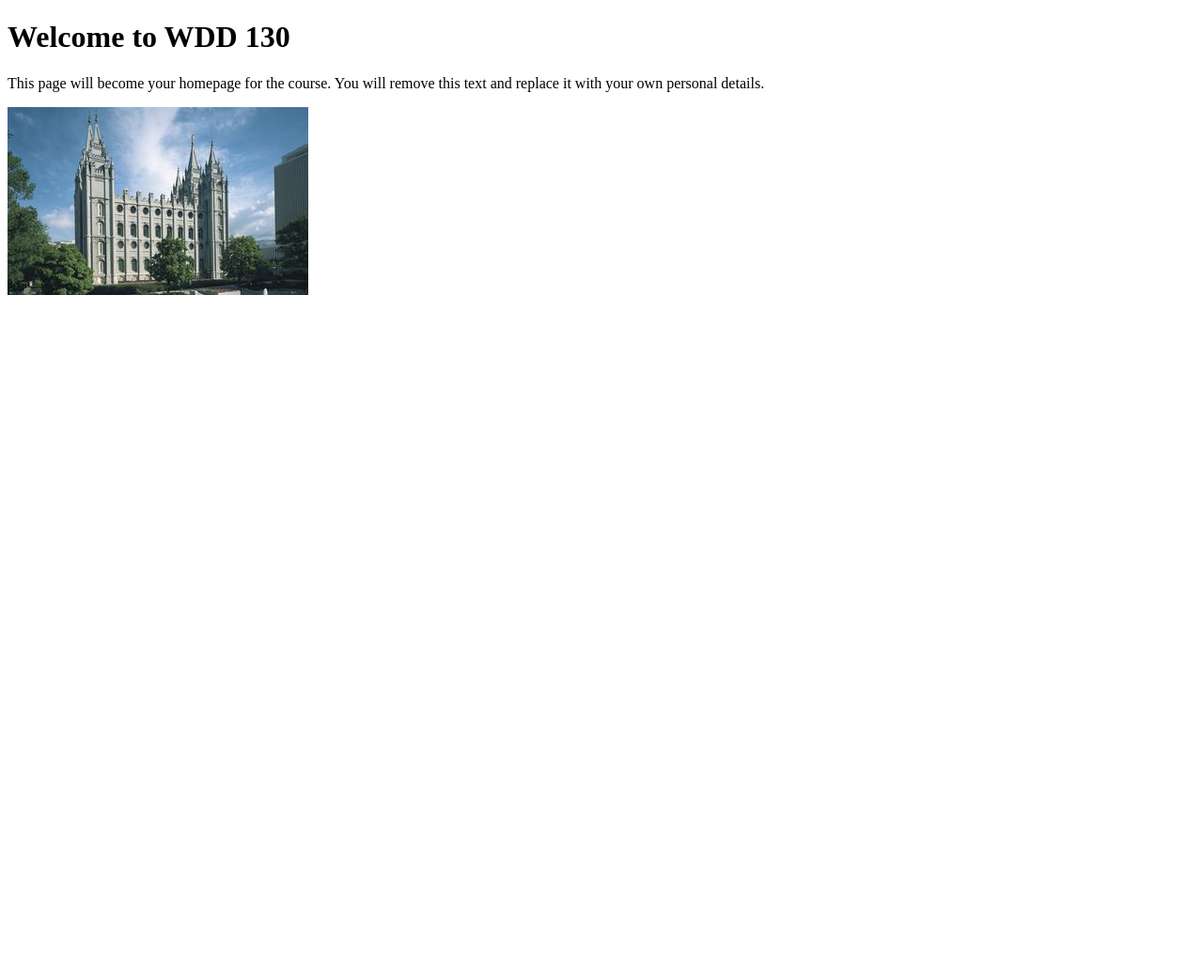
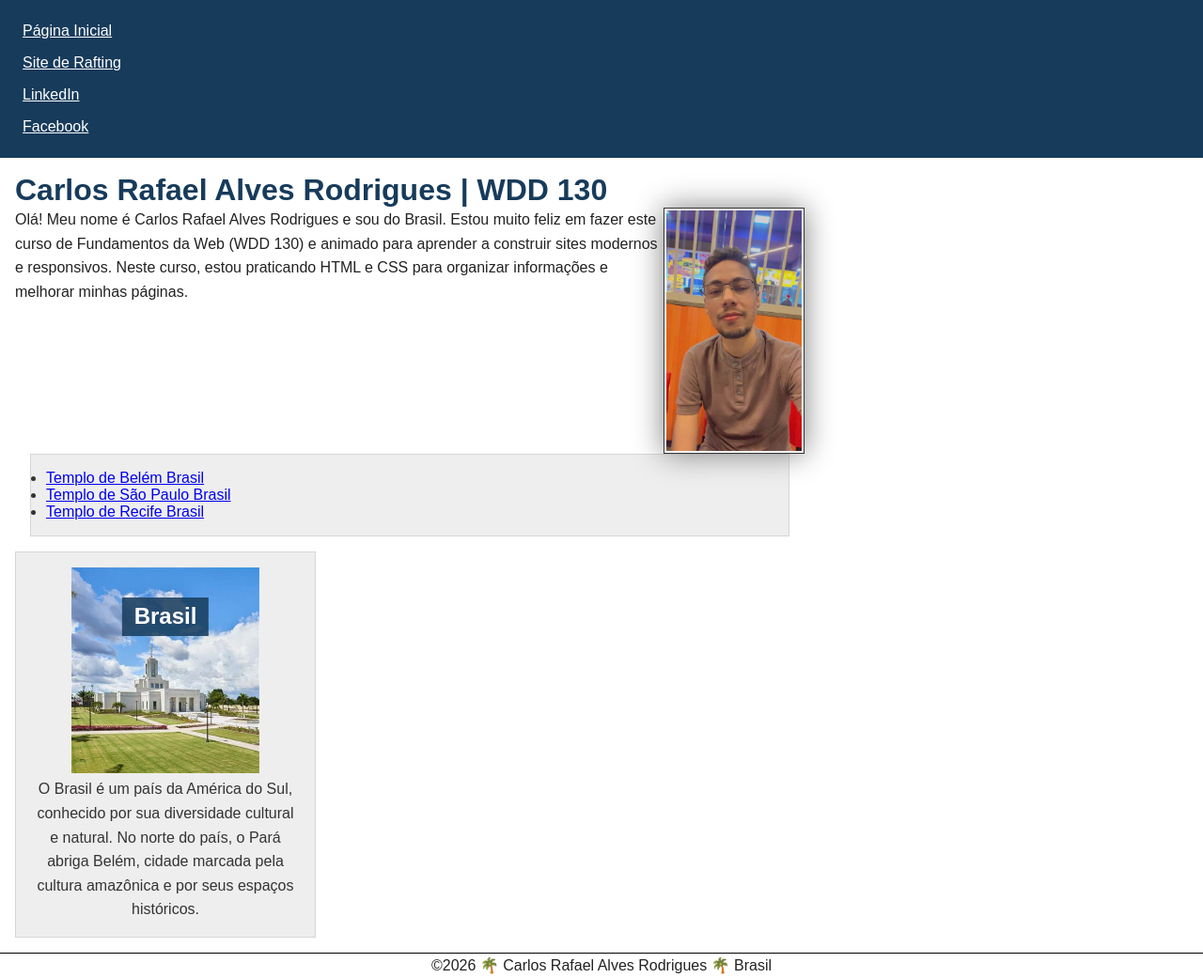
Before and after one commit to MestreOsires/wdd130, a plain HTML site: page index.html in a window 1280 px wide. Shown: the whole page at 94% size. Before the commit the page ends 800 px from the top, so only its background shows below. Drawn offline with Linux system fonts and the light colour scheme.

Commit message:
Transfere página inicial personalizada
Co-authored-by: Copilot <223556219+Copilot@users.noreply.github.com>

```diff
--- /dev/null
+++ b/estilos/estilos.css
@@ -0,0 +1,84 @@
+* {
+  margin: 0;
+  padding: 0;
+  box-sizing: border-box;
+}
+
+body {
+  color: #222;
+  font-family: Arial, Helvetica, sans-serif;
+}
+
+nav {
+  padding: 1rem;
+  background-color: #173b5b;
+}
+
+nav a {
+  display: block;
+  padding: 0.5rem;
+  color: #fff;
+}
+
+h1 {
+  color: #173b5b;
+}
+
+main {
+  max-width: 840px;
+  margin: 1rem;
+}
+
+main img {
+  width: 150px;
+  height: auto;
+  border: 1px solid #333;
+  padding: 2px;
+  box-shadow: 0 0 30px gray;
+  float: right;
+}
+
+p {
+  line-height: 1.6;
+}
+
+main ul {
+  clear: both;
+}
+
+aside {
+  width: 20rem;
+  max-width: calc(100% - 2rem);
+  text-align: center;
+  position: relative;
+}
+
+aside img {
+  width: 200px;
+  height: auto;
+}
+
+aside h2 {
+  position: absolute;
+  top: 3rem;
+  left: 50%;
+  transform: translateX(-50%);
+  padding: 0.4rem 0.8rem;
+  background-color: rgb(23 59 91 / 85%);
+  color: #fff;
+}
+
+footer {
+  margin-top: 15px;
+  border-top: 1px solid #000;
+  text-align: center;
+}
+
+/* Seletores de Classe */
+.caixa {
+  margin: 1rem;
+  border: 1px solid rgb(0 0 0 / 10%);
+  padding: 1rem;
+  background-color: #eee;
+  color: #333;
+}
--- a/index.html
+++ b/index.html
@@ -1,17 +1,39 @@
 <!DOCTYPE html>
-<html lang="en">
-
-<head>
-    <meta charset="UTF-8">
-    <meta name="viewport" content="width=device-width, initial-scale=1.0">
-    <title>WDD 130 | Personal Homepage</title>
-</head>
-
-<body>
-    <h1>Welcome to WDD 130</h1>
-    <p>This page will become your homepage for the course. You will remove this text and replace it with your own personal details.</p>
-
-    <img src="imagens/salt-lake-temple.jpg" alt="The Salt Lake Temple.">
-</body>
-
+<html lang="pt-BR">
+  <head>
+    <meta charset="utf-8">
+    <meta name="viewport" content="width=device-width,initial-scale=1.0">
+    <title>Carlos Rafael Alves Rodrigues | WDD 130</title>
+    <meta name="description" content="Página inicial de Carlos Rafael Alves Rodrigues para o curso WDD 130, com apresentação pessoal e estudos de desenvolvimento web.">
+    <meta name="author" content="Carlos Rafael Alves Rodrigues">
+    <link rel="stylesheet" href="estilos/estilos.css">
+  </head>
+  <body>
+    <header>
+      <nav>
+        <a href="#">Página Inicial</a>
+        <a href="wwr/sobre.html">Site de Rafting</a>
+        <a href="https://www.linkedin.com/in/carlos-rafael-4196a5423" target="_blank" rel="noopener noreferrer">LinkedIn</a>
+        <a href="https://facebook.com" target="_blank" rel="noopener noreferrer">Facebook</a>
+      </nav>
+    </header>
+    <main>
+      <h1>Carlos Rafael Alves Rodrigues | WDD 130</h1>
+      <img src="imagens/perfil.jpg" alt="Olá, meu nome é Carlos Rafael Alves Rodrigues" width="200">
+      <p>Olá! Meu nome é Carlos Rafael Alves Rodrigues e sou do Brasil. Estou muito feliz em fazer este curso de Fundamentos da Web (WDD 130) e animado para aprender a construir sites modernos e responsivos. Neste curso, estou praticando HTML e CSS para organizar informações e melhorar minhas páginas.</p>
+      <ul class="caixa">
+        <li><a href="https://www.churchofjesuschrist.org/temples/details/belem-brazil-temple?lang=por" target="_blank" rel="noopener noreferrer">Templo de Belém Brasil</a></li>
+        <li><a href="https://www.churchofjesuschrist.org/temples/details/sao-paulo-brazil-temple?lang=por" target="_blank" rel="noopener noreferrer">Templo de São Paulo Brasil</a></li>
+        <li><a href="https://www.churchofjesuschrist.org/temples/details/recife-brazil-temple?lang=por" target="_blank" rel="noopener noreferrer">Templo de Recife Brasil</a></li>
+      </ul>
+    </main>
+    <aside class="caixa">
+      <h2>Brasil</h2>
+      <img src="imagens/para-brasil.jpg" alt="Templo de Belém, no Pará, cercado por jardins e palmeiras">
+      <p>O Brasil é um país da América do Sul, conhecido por sua diversidade cultural e natural. No norte do país, o Pará abriga Belém, cidade marcada pela cultura amazônica e por seus espaços históricos.</p>
+    </aside>
+    <footer>
+      <p>©2026 🌴 Carlos Rafael Alves Rodrigues 🌴 Brasil</p>
+    </footer>
+  </body>
 </html>
```
Also changed, not shown: imagens/para-brasil.jpg (added), imagens/perfil.jpg (added).
